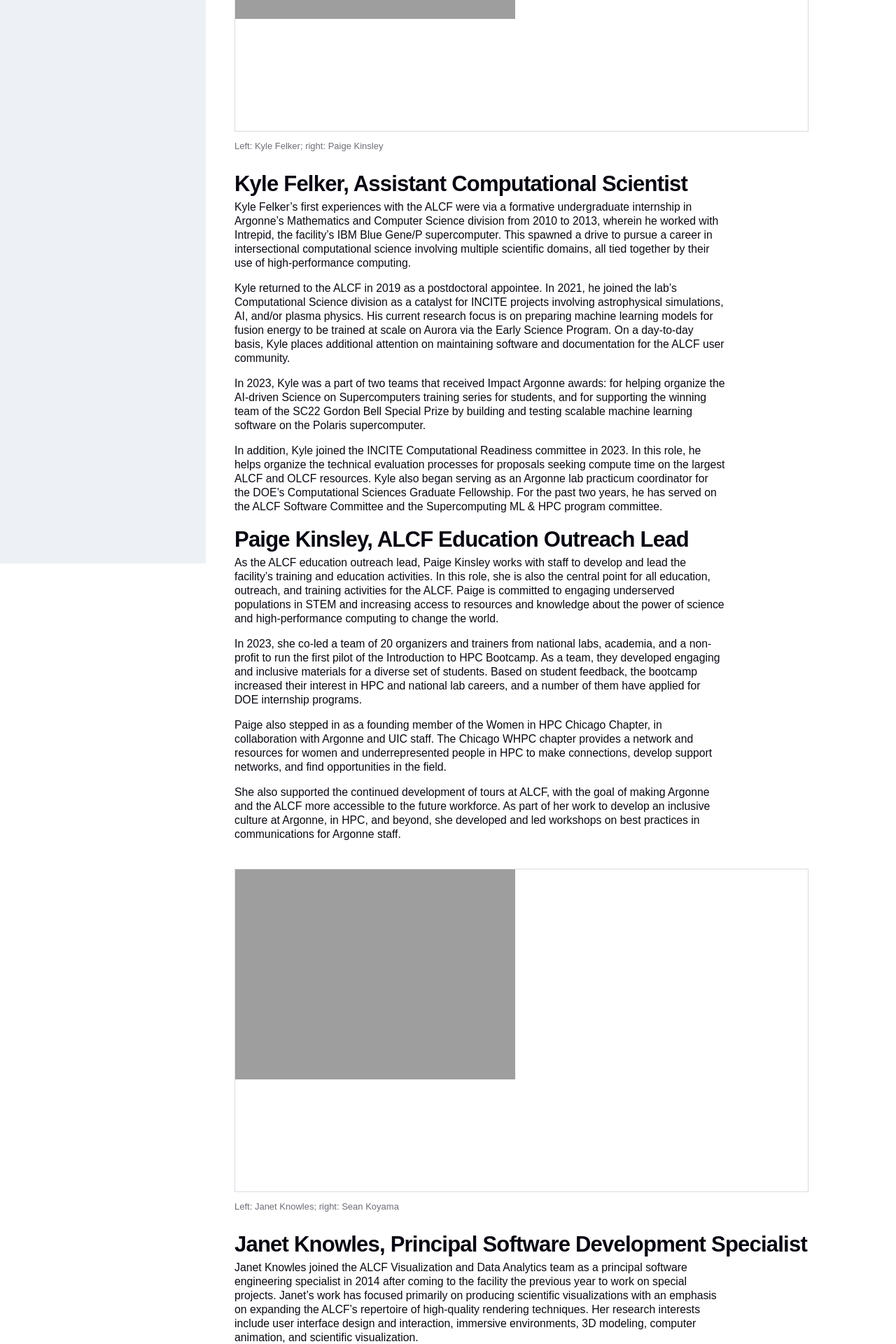
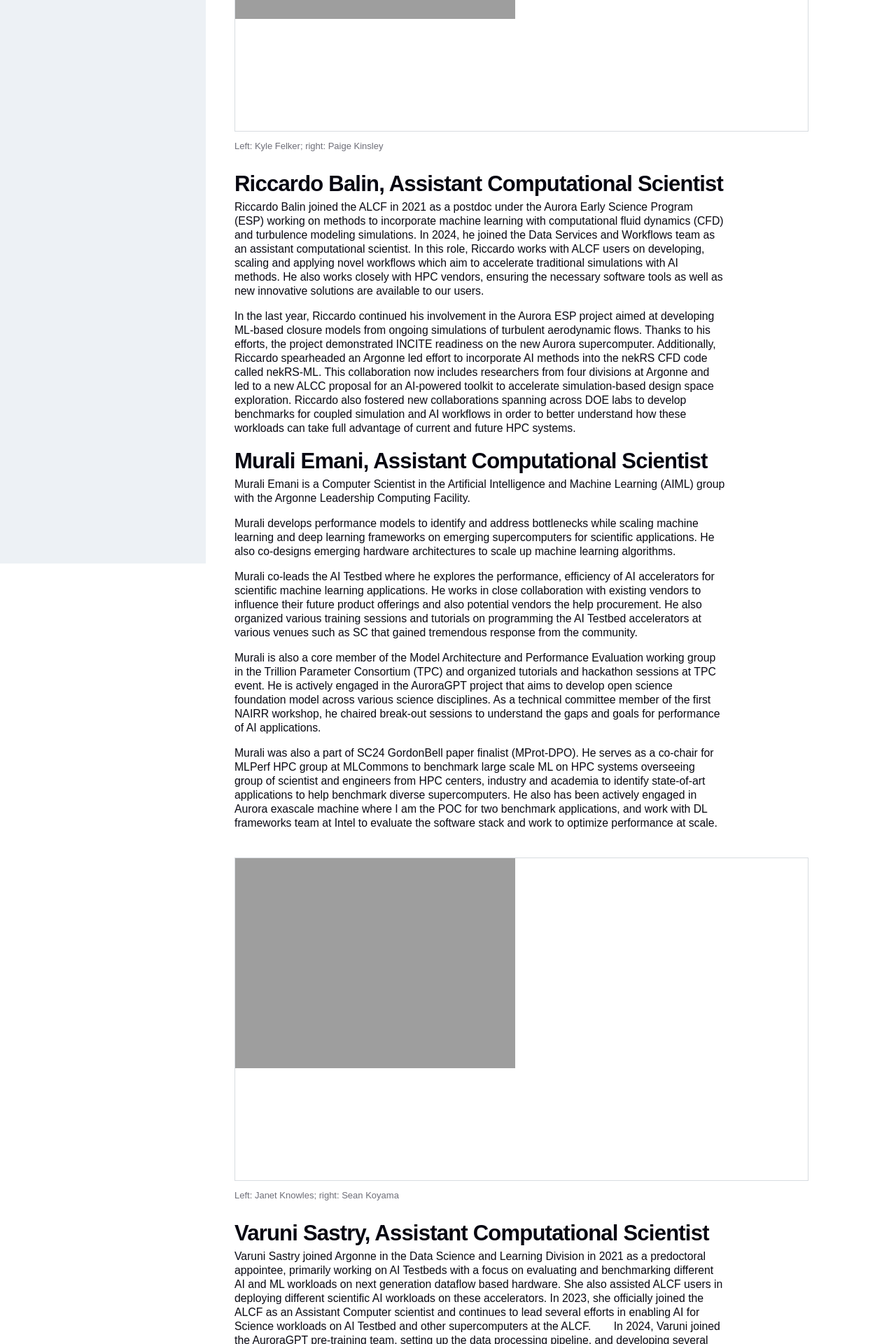
Before and after one commit to argonne-lcf/AR2024, a Jekyll site: the page built from 04_expertise-and-resources/staff-spotlights.md, in a window 1280 px wide. Shown: the part 539-2459 px from the top of the page at 70% size. Built offline with Jekyll 4.4.1, drawn with Linux system fonts in a browser that asks for light colours; some web fonts are replaced; some of the changed text lies outside the part shown.

Commit message:
Update staff-spotlights-LL.md

```diff
--- a/04_expertise-and-resources/staff-spotlights.md
+++ b/04_expertise-and-resources/staff-spotlights.md
@@ -13,25 +13,24 @@ permalink: expertise-and-resources/staff-spotlights
    source= "FelkerKinsley.png"
    caption= "Left: Kyle Felker; right: Paige Kinsley"
 %}
-# Kyle Felker, Assistant Computational Scientist
+# Riccardo Balin, Assistant Computational Scientist
 
-Kyle Felker's first experiences with the ALCF were via a formative undergraduate internship in Argonne's Mathematics and Computer Science division from 2010 to 2013, wherein he worked with Intrepid, the facility's IBM Blue Gene/P supercomputer. This spawned a drive to pursue a career in intersectional computational science involving multiple scientific domains, all tied together by their use of high-performance computing.
+Riccardo Balin joined the ALCF in 2021 as a postdoc under the Aurora Early Science Program (ESP) working on methods to incorporate machine learning with computational fluid dynamics (CFD) and turbulence modeling simulations. In 2024, he joined the Data Services and Workflows team as an assistant computational scientist. In this role, Riccardo works with ALCF users on developing, scaling and applying novel workflows which aim to accelerate traditional simulations with AI methods. He also works closely with HPC vendors, ensuring the necessary software tools as well as new innovative solutions are available to our users.
 
-Kyle returned to the ALCF in 2019 as a postdoctoral appointee. In 2021, he joined the lab's Computational Science division as a catalyst for INCITE projects involving astrophysical simulations, AI, and/or plasma physics. His current research focus is on preparing machine learning models for fusion energy to be trained at scale on Aurora via the Early Science Program. On a day-to-day basis, Kyle places additional attention on maintaining software and documentation for the ALCF user community.
+In the last year, Riccardo continued his involvement in the Aurora ESP project aimed at developing ML-based closure models from ongoing simulations of turbulent aerodynamic flows. Thanks to his efforts, the project demonstrated INCITE readiness on the new Aurora supercomputer. Additionally, Riccardo spearheaded an Argonne led effort to incorporate AI methods into the nekRS CFD code called nekRS-ML. This collaboration now includes researchers from four divisions at Argonne and led to a new ALCC proposal for an AI-powered toolkit to accelerate simulation-based design space exploration. Riccardo also fostered new collaborations spanning across DOE labs to develop benchmarks for coupled simulation and AI workflows in order to better understand how these workloads can take full advantage of current and future HPC systems.
 
-In 2023, Kyle was a part of two teams that received Impact Argonne awards: for helping organize the AI-driven Science on Supercomputers training series for students, and for supporting the  winning team of the SC22 Gordon Bell Special Prize by building and testing scalable machine learning software on the Polaris supercomputer.
+# Murali Emani, Assistant Computational Scientist
 
-In addition, Kyle joined the INCITE Computational Readiness committee in 2023. In this role, he helps organize the technical evaluation processes for proposals seeking compute time on the largest ALCF and OLCF resources. Kyle also began serving as an Argonne lab practicum coordinator for the DOE's Computational Sciences Graduate Fellowship. For the past two years, he has served on the ALCF Software Committee and the Supercomputing ML & HPC program committee.
+Murali Emani is a Computer Scientist in the Artificial Intelligence and Machine Learning (AIML) group with the Argonne Leadership Computing Facility.
 
-# Paige Kinsley, ALCF Education Outreach Lead
+Murali develops performance models to identify and address bottlenecks while scaling machine learning and deep learning frameworks on emerging supercomputers for scientific applications. He also co-designs emerging hardware architectures to scale up machine learning algorithms.
 
-As the ALCF education outreach lead, Paige Kinsley works with staff to develop and lead the facility's training and education activities. In this role, she is also the central point for all education, outreach, and training activities for the ALCF. Paige is committed to engaging underserved populations in STEM and increasing access to resources and knowledge about the power of science and high-performance computing to change the world.
+Murali co-leads the AI Testbed where he explores the performance, efficiency of AI accelerators for scientific machine learning applications. He works in close collaboration with existing vendors to influence their future product offerings and also potential vendors the help procurement.  He also organized various training sessions and  tutorials on programming the AI Testbed accelerators at various venues such as SC that gained tremendous response from the community.
 
-In 2023, she co-led a team of 20 organizers and trainers from national labs, academia, and a non-profit to run the first pilot of the Introduction to HPC Bootcamp. As a team, they developed engaging and inclusive materials for a diverse set of students. Based on student feedback, the bootcamp increased their interest in HPC and national lab careers, and a number of them have applied for DOE internship programs.
+Murali is also a core member of the  Model Architecture and Performance Evaluation working group in the Trillion Parameter Consortium (TPC) and organized tutorials and hackathon sessions at TPC event. He is actively engaged in the AuroraGPT project that aims to develop open science foundation model across various science disciplines. As a technical committee member of the first NAIRR workshop, he chaired break-out sessions to understand the gaps and goals for performance of AI applications.
 
-Paige also stepped in as a founding member of the Women in HPC Chicago Chapter, in collaboration with Argonne and UIC staff. The Chicago WHPC chapter provides a network and resources for women and underrepresented people in HPC to make connections, develop support networks, and find opportunities in the field.
+Murali was also a part of SC24 GordonBell paper finalist (MProt-DPO). He serves as a co-chair for MLPerf HPC group at MLCommons to benchmark large scale ML on HPC systems overseeing group of scientist and engineers from HPC centers, industry and academia to identify state-of-art applications to help benchmark diverse supercomputers. He also has been actively engaged in Aurora exascale machine where I am the POC for two benchmark applications, and work with DL frameworks team at Intel to evaluate the software stack and work to optimize performance at scale.
 
-She also supported the continued development of tours at ALCF, with the goal of making Argonne and the ALCF more accessible to the future workforce. As part of her work to develop an inclusive culture at Argonne, in HPC, and beyond, she developed and led workshops on best practices in communications for Argonne staff.
 
 
 {% include media-img.html
@@ -39,20 +38,24 @@ She also supported the continued development of tours at ALCF, with the goal of
    caption= "Left: Janet Knowles; right: Sean Koyama"
 %}
 
-# Janet Knowles, Principal Software Development Specialist
+# Varuni Sastry, Assistant Computational Scientist
 
-Janet Knowles joined the ALCF Visualization and Data Analytics team as a principal software engineering specialist in 2014 after coming to the facility the previous year to work on special projects. Janet’s work has focused primarily on producing scientific visualizations with an emphasis on expanding the ALCF's repertoire of high-quality rendering techniques. Her research interests include user interface design and interaction, immersive environments, 3D modeling, computer animation, and scientific visualization.
+Varuni Sastry joined Argonne in the Data Science and Learning Division in 2021 as a predoctoral appointee, primarily working on AI Testbeds with a focus on evaluating and benchmarking different AI and ML workloads on next generation dataflow based hardware. She also assisted ALCF users in deploying different scientific AI workloads on these accelerators. In 2023, she officially joined the ALCF as an Assistant Computer scientist and continues to lead several efforts in enabling AI for Science workloads on AI Testbed and other supercomputers at the ALCF.
 
-In previous years, Janet successfully spearheaded an effort to expand the ALCF visualization software toolset to include SideFX Houdini, a 3D procedural animation software. While Houdini is commonly used for video effects in the movie industry and increasingly, AAA-rated game development, it is just beginning to be leveraged for scientific visualization. In 2023, Janet continued her exploration of Houdini, taking advantage of its procedural-based model to support INCITE projects such as IonTransES, which was included as a DOE scientific highlight. She always enjoys contributing to the lab's outreach programming, and in 2023, she was able to participate in Science Careers in Search of Women, Hour of Code, and the Argonne Open House.
+In 2024, Varuni joined the AuroraGPT pre-training team, setting up the data processing pipeline, and developing several key features for distributed training framework for scalable language and vision models. Varuni contributed to three different Gordon Bell submissions for 2024, and the “MProt-DPO” work on multimodal protein design workflow was selected as a Gordon Bell finalist. She was awarded an Impact Argonne Award for the Enhancement of Argonne's Reputation for her contribution. She was also honored with an Impact Argonne Award for Extraordinary Efforts for her contribution to “AuroraGlimmer”, an effort to build a scalable pipeline for the AuroraGPT project. In collaboration with the CNM and APS teams, she developed a RAG based LLM based chat framework tailored for scientific facilities and this work was published at the Nature Partner Journal (NPJ) computational materials.
 
-Janet enjoys running marathons and ultramarathons, skiing, playing electric guitar (occasionally with her colleague Silvio Rizzi on keys), cooking and baking, and playing video games.
+As part of outreach activities, Varuni co-organized several tutorial and workshops on AI Testbeds including sessions at SuperComputing’24, Argonne Training Program on Extreme-Scale Computing (ATPESC) and other ALCF events. She also delivered an invited talk at NNSA Emergent Technology Seminar. In addition, she co-organized INCITE GPU hackathon and served as a reviewer for both ATPESC’24 and INCITE’25 committees.
 
 
-# Sean Koyama, HPC Systems Administration Specialist
+# Christine Simpson, Assistant Computational Scientist
 
-Sean Koyama joined the ALCF in 2022 as an HPC systems administration specialist. He is responsible for integrating scientific software stacks into the computing environments on ALCF supercomputers. His daily duties include the installation, testing, and support of crucial applications for scientific research. A significant focus of his work is leveraging the Spack HPC package manager to create automated frameworks for building site-customized programming environments.
+Christine Simpson joined the ALCF in 2022 as an Assistant Computational Scientist in the Datascience group. Now part of the Data Services and Workflows group, she primarily focuses on workflows on ALCF systems, which involves development and testing of workflow tools and user support and training. She is currently the lead developer for Balsam, an ALCF-developed workflow package that has enabled users to deploy high-throughput workflows on ALCF systems. She also works closely with the Parsl and Globus teams to help optimize their tools and services for ALCF users.
 
-In 2023, Sean deployed the scientific software stacks on Aurora and Aurora's test and development system, Sunspot. He prioritized the installation of critical scientific applications on each supercomputer, enabling early science users to begin collecting data and optimizing applications. He also began a collaborative effort to build up an integrated programming environment on Aurora which is owned and configured by the ALCF. This approach is designed to be portable to other supercomputers such as Polaris, and its implementation would lead to a more uniform experience for users and more readily maintainable software environments.
+In the past year, Christine has been heavily involved in ALCF efforts in Integrated Research Infrastructure (IRI), an initiative to connect DOE’s experimental and computational facilities. She has been ALCF’s point person in a collaboration with the DIII-D National Fusion Facility and NERSC. She led efforts to run a production IRI workflow on Polaris analyzing the dynamics of neutral beams within the DIII-D tokamak during its fall campaign. This workflow was demonstrated on Polaris analyzing live DIII-D experiments during SC24 along with a concurrently running IRI workflow at NERSC. In addition to DIII-D, Christine works with a number of other IRI users analyzing data on ALCF systems.
+Christine has also worked on exploring new approaches for coupling simulation and AI/ML codes on ALCF systems. She has co-led efforts to explore a new workflow and data management tool called Dragon developed by HPE. She has worked to port a drug discovery workflow from the CANDLE project to Dragon and presented on this effort at PASC24. She has worked closely with HPE developers to improve Dragon performance and features for ALCF applications.
+
+Christine is also the postdoc hiring lead for ALCF. Prior to joining ALCF, she received her PhD in Astronomy studying galaxy formation and evolution with numerical simulations.
+
 
 
 {% include media-img.html
@@ -60,13 +63,20 @@ In 2023, Sean deployed the scientific software stacks on Aurora and Aurora's tes
    caption= "Left: Marieme Ngom; right: Filippo Simini"
 %}
 
-# Marieme Ngom, Assistant Computer Scientist
+# Sheeja Susan, Software Development Specialist
 
-Marieme Ngom joined ALCF in May 2023 as an assistant computer scientist in the Data Science team. Since joining ALCF,  Marieme's research has been focused on implementing and testing scalable Gaussian Processes (GP) models for different applications including materials sciences on ALCF's machines. In addition, Marieme has been working on assessing and enforcing the diversity, stability, and robustness of Argonne's based ML models.
+Sheeja Susan joined the ALCF in 2019 as a Software Development Specialist under the Advanced Integration Group. She was a contractor for 5 years and became a full-time employee in 2024.
 
-In parallel, Marieme helped organize the ALCF Hands-on HPC workshop and gave a tutorial on deep learning at the 2023 Argonne Training Program on Extreme-Scale Computing. Marieme also co-leads the CELS Technical Women group and has co-organized different meetups and activities geared towards CELS technical women
+At Argonne, Sheeja is responsible for developing and maintaining frontend screens within the ALCF portal and Allocation Request Management websites. She also creates test automation scripts to ensure the website pages run correctly. Sheeja was part of the team for the migration process from AngularJS to Angular for ALCF. As an individual player, she has developed ALCF screens such as Director's Discretionary Allocation Request, View Systems and many pages for the administrators, and helped with the page routing. She works closely with UX/design teams and effectively translates design concepts into functional web pages. Coordinating with the backend team, Sheeja creates modular, reusable code components for the development of user-friendly, responsive pages across various screen sizes. She has written numerous test scripts in Cypress to test the functionality of webpages and helped to reduce the number of failing ALCF test scripts significantly.
 
-# Filippo Simini, Computer Scientist
-Filippo Simini joined ALCF in 2020 as a computer scientist in the Data Science team. His work focuses on helping develop, run, and evaluate HPC applications that include machine learning and artificial intelligence components, often combined with traditional science and engineering simulations. He served as a point of contact for Early Science Program (ESP) projects targeting the ALCF's exascale system, Aurora, and collaborated with the ESP research teams to enable complex workflows combining simulation and learning components. Filippo is also helping to deploy, benchmark, and scale Graph Neural Network (GNN) models on ALCF resources and AI Testbed systems: GNN models are relevant to many scientific applications in which the system of interest can be represented as a (possibly time-varying) graph describing the binary interactions between the system's components.
 
-Filippo's interests include generative modeling, privacy-preserving AI, and anomaly detection. These research themes are at the core of an ongoing collaboration between ALCF, Swift (Society for Worldwide Interbank Financial Telecommunication), and Kove, whose goal is to identify anomalous and fraudulent patterns in Swift's data streams of financial transactions. The project has been selected as the winner of a Delivering Impact category within the Argonne Commercialization Excellence Award program in 2023. Filippo also served as a team mentor at INCITE Hackathons and co-organized, presented, and provided support at various ALCF training events.
+In 2024, Sheeja mainly worked on the frontend development of Allocation Request Management (ARM) website and the new version of Director's Discretionary Allocation Request form (DD Allocation Request form) for ALCF. The ALCF Allocations Committee reviews requests from the DD Allocation Request form through the Allocation Request Management site. The ARM site is the internal clearinghouse for ALCF staff to view, analyze, and ultimately approve allocation requests. Within the site, the Committee reviews a project's goals and needs to discern whether the project fits with the ALCF resources and mission. Sheeja also participated in the ALCF portal development - to replace UB3 home page and login section with that of Portal, to create functionalities for the redirection of UB3 specific URLs from email links, and to modify UB3 menu with the same look and feel of the Portal menu. Lastly, she was also able to successfully implement Angular Route Guards to activate/deactivate the navigation to specific routes in ALCF.
+
+
+
+# Peter Upton, Systems Integration Administrator/Support
+Peter Upton is a Systems Integration Administrator/Support at the ALCF.  Peter manages, supports, and updates ALCF GitLab installations. He also assist in managing DNS and Salt systems, providing peer work reviews, troubleshoot GitLab user issues, and supported Aurora work by creating a new node type for administrative tasks.
+
+Peter assist vendors in using Aurora to improve functionality and stability, as well as assisting and tracking work around a new ALCF testbed. He assist his coworkers with HPCM-related tasks, and participates in miscellaneous data-center physical activities (e.g., remote troubleshooting, cable routing). Peter also addresses security vulnerabilities promptly, keeping documentation up-to-date, and coordinating GitLab usage, licensing, and upgrades.
+
+In 2024, Upton  upgraded GitLab instances to RHEL9 and GitLab runners to RHEL9. He configured GitLab JLSE container registry. Peter also reworked the GitLab upgrade process to minimize downtime and increase consistency. He also automated Jacamar-CI RPM import.
```
